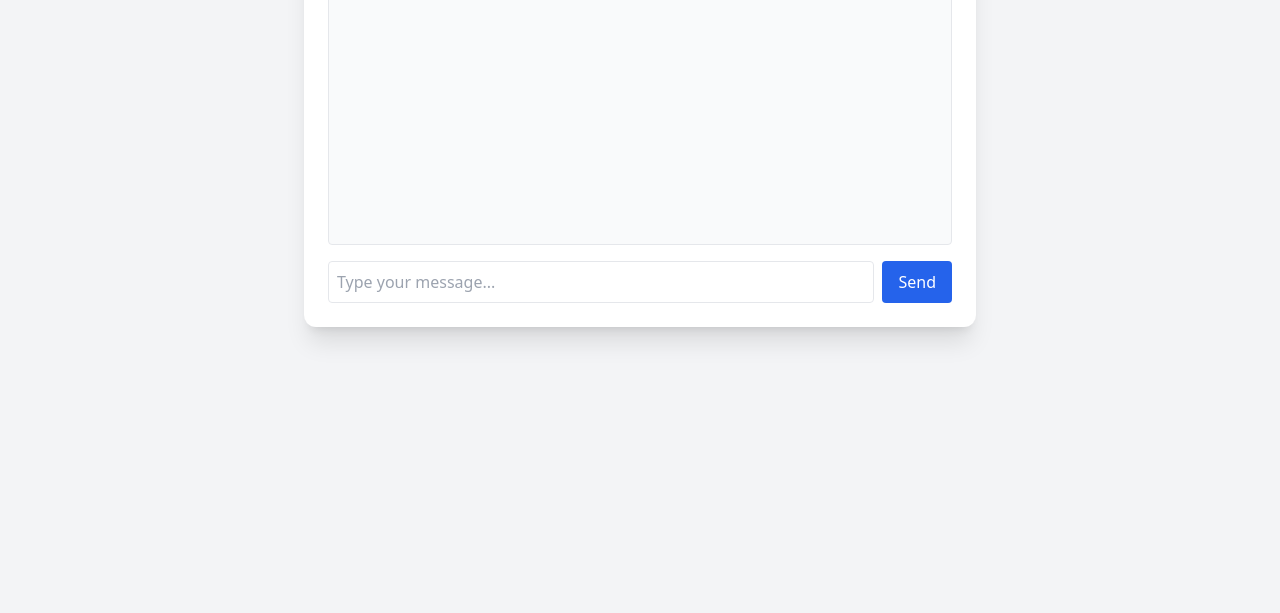
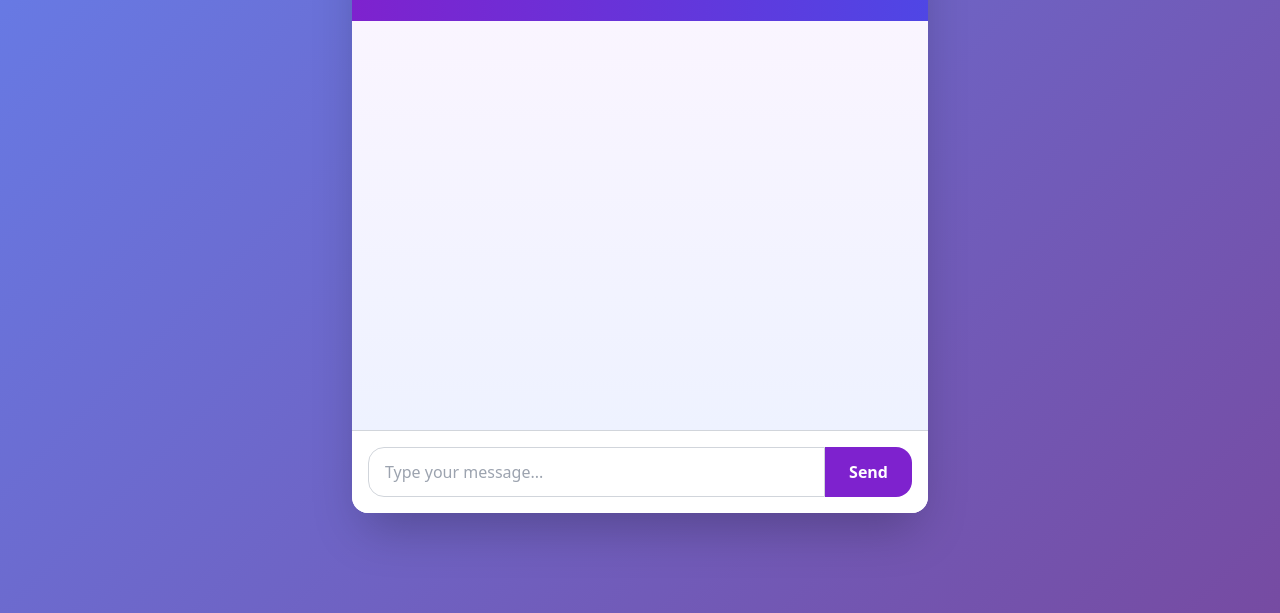
Before and after one commit to MphoLorriey25/cohere-chatbot, a website: page public/index.html in a window 1280 px wide. Shown: the part 187-800 px from the top of the page. Drawn offline with nearby package versions, Linux system fonts and the light colour scheme.

Commit message:
Update index.html

```diff
--- a/public/index.html
+++ b/public/index.html
@@ -1,22 +1,67 @@
 <!DOCTYPE html>
-<html lang="en">
+<html lang="en" class="scroll-smooth">
 <head>
   <meta charset="UTF-8" />
-  <meta name="viewport" content="width=device-width, initial-scale=1.0"/>
-  <title>Cohere Chatbot</title>
+  <meta name="viewport" content="width=device-width, initial-scale=1" />
+  <title>Cohere Chatbot by Mpho</title>
   <script src="https://cdn.tailwindcss.com"></script>
+  <style>
+    body {
+      background: linear-gradient(135deg, #667eea 0%, #764ba2 100%);
+      min-height: 100vh;
+    }
+    #chat-box::-webkit-scrollbar {
+      width: 8px;
+    }
+    #chat-box::-webkit-scrollbar-thumb {
+      background-color: #6b46c1;
+      border-radius: 4px;
+    }
+  </style>
 </head>
-<body class="bg-gray-100 font-sans">
-  <div class="max-w-2xl mx-auto mt-10 bg-white shadow-xl rounded-xl overflow-hidden">
-    <div class="p-6">
-      <h1 class="text-2xl font-bold mb-4 text-center">🤖 Cohere Chatbot</h1>
-      <div id="chat-box" class="h-80 overflow-y-auto space-y-2 border p-4 rounded bg-gray-50"></div>
-      <form id="chat-form" class="flex mt-4 space-x-2">
-        <input id="user-input" class="flex-1 p-2 border rounded" placeholder="Type your message..." required />
-        <button class="bg-blue-600 text-white px-4 py-2 rounded hover:bg-blue-700" type="submit">Send</button>
-      </form>
-    </div>
-  </div>
+<body class="flex items-center justify-center p-4 font-sans">
+  <main
+    class="max-w-xl w-full bg-white/90 backdrop-blur-md rounded-2xl shadow-2xl flex flex-col overflow-hidden"
+    style="height: 600px;"
+  >
+    <header class="p-6 bg-gradient-to-r from-purple-700 to-indigo-600 text-white flex flex-col items-center">
+      <h1 class="text-3xl font-extrabold mb-1">🤖 Cohere Chatbot</h1>
+      <p class="text-sm opacity-80">Created by <span class="font-semibold">Mpho</span></p>
+    </header>
+
+    <section
+      id="chat-box"
+      class="flex-1 p-6 overflow-y-auto space-y-3 bg-gradient-to-b from-purple-50 to-indigo-50"
+      aria-live="polite"
+      aria-atomic="false"
+    >
+      <!-- Messages appear here -->
+    </section>
+
+    <form
+      id="chat-form"
+      class="flex p-4 border-t border-gray-300 bg-white"
+      autocomplete="off"
+      aria-label="Send message"
+    >
+      <input
+        id="user-input"
+        type="text"
+        placeholder="Type your message..."
+        class="flex-grow px-4 py-3 rounded-l-2xl border border-gray-300 focus:outline-none focus:ring-2 focus:ring-purple-600"
+        required
+        aria-required="true"
+      />
+      <button
+        type="submit"
+        class="bg-purple-700 text-white px-6 rounded-r-2xl font-semibold hover:bg-purple-800 transition"
+        aria-label="Send"
+      >
+        Send
+      </button>
+    </form>
+  </main>
+
   <script src="/main.js"></script>
 </body>
 </html>
```
